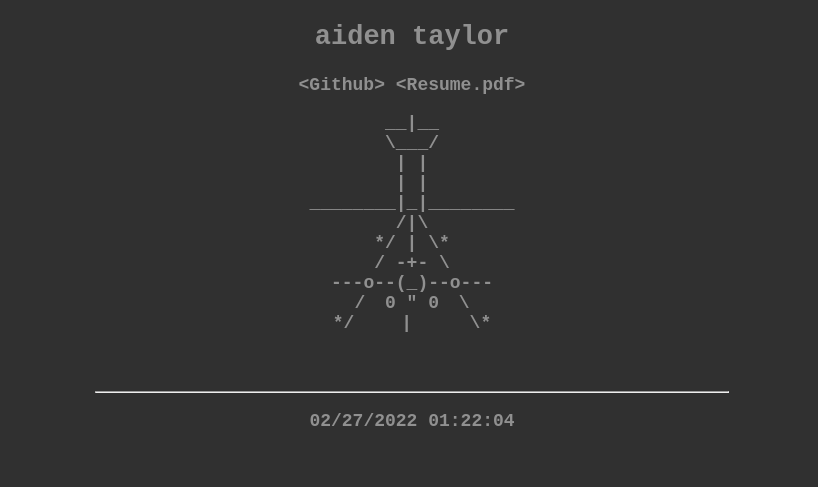
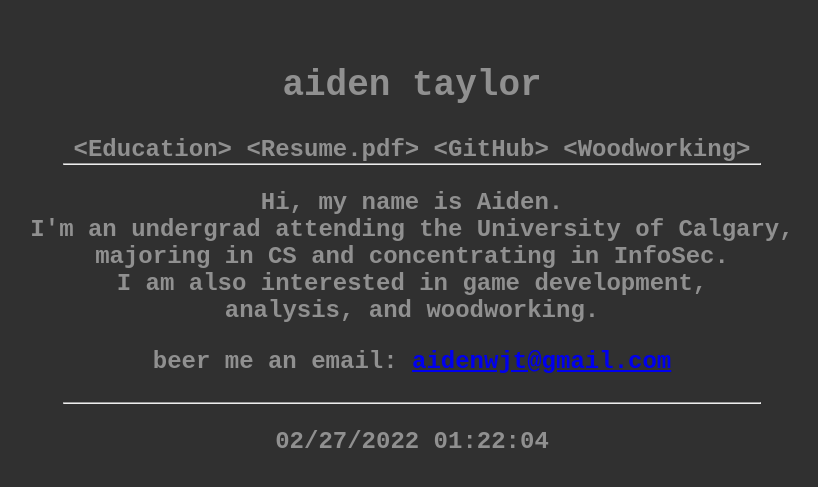
Before and after one commit to Aidenwjt/aidenwjt, a PHP site: page / in a window 1280 px wide. Shown: the top 487 px of the page, without its empty margins (228-1046 px from the left). Run offline with PHP 8.4, Linux system fonts and the light colour scheme.

Commit message:
Simplifing site, stop trying to add ascii art plz.

```diff
--- a/index.html
+++ b/index.html
@@ -1,31 +1,26 @@
 <!DOCTYPE html>
 <html lang="en" dir="ltr">
-
     <head>
         <meta charset="utf-8">
         <meta name="author" content="Aiden Taylor">
         <title>aidenwjt</title>
         <link rel="stylesheet" href="main.css">
     </head>
-
     <body>
         <div class="container">
-            <h2>aiden taylor</h2>
-            <a class="nav-link" href="https://github.com/Aidenwjt"> &ltGithub&gt</a>
-            <a class="nav-link" href=""> &ltResume.pdf&gt</a>
-            <p>__|__<br>
-               \___/ <br>
-                | | <br>
-                | | <br>
-        ________|_|________ <br>
-                /|\ <br>
-              */ | \*<br>
-              / -+- \<br>
-          ---o--(_)--o---<br>
-            /&ensp; 0 " 0  &ensp;\<br>
-          */&emsp;&ensp;&ensp;   |   &emsp;&ensp; &ensp;\*<br>
+            <br><h2>aiden taylor</h2>
+            <a class="nav-link" href="cool-stuff/education.html"> &ltEducation&gt</a>
+            <a class="nav-link" href="Resume.pdf"> &ltResume.pdf&gt</a>
+            <a class="nav-link" href="https://github.com/Aidenwjt"> &ltGitHub&gt</a>
+            <a class="nav-link" href="cool-stuff/woodworking.html"> &ltWoodworking&gt</a>
+            <hr>
+            <p>Hi, my name is Aiden.<br>
+               I'm an undergrad attending the University of Calgary,<br>
+               majoring in CS and concentrating in InfoSec.<br>
+               I am also interested in game development,<br>
+               analysis, and woodworking.
             </p>
-            <br><br>
+            beer me an email: <a href="mailto:aidenwjt@gmail.com">aidenwjt@gmail.com</a><br><br>
             <hr>
             <p id="date"></p>
         </div>
@@ -34,5 +29,4 @@
             document.getElementById("date").innerHTML = date;
         </script>
     </body>
-
 </html>
--- a/main.css
+++ b/main.css
@@ -2,13 +2,13 @@ body {
     background-color: #303030;
     color: #909090;
     font-family: 'Courier New', Courier, monospace;
-    font-size: large;
+    font-size: x-large;
     font-weight: bolder;
     text-decoration: none;
 }
 
 hr {
-    width: 50%;
+    width: 55%;
     margin:0 auto;
 }
 
@@ -18,10 +18,6 @@ hr {
 }
 .container {
     text-align: center;
-
-}
-.footer {
-
 }
 a.nav-link:link
 {
```
Also changed, not shown: cool-stuff/opinons.html (deleted, +0 -17 lines), cool-stuff/projects.html (deleted), cool-stuff/resume.html (deleted), images/github-icon.png (deleted), 1 other file.
